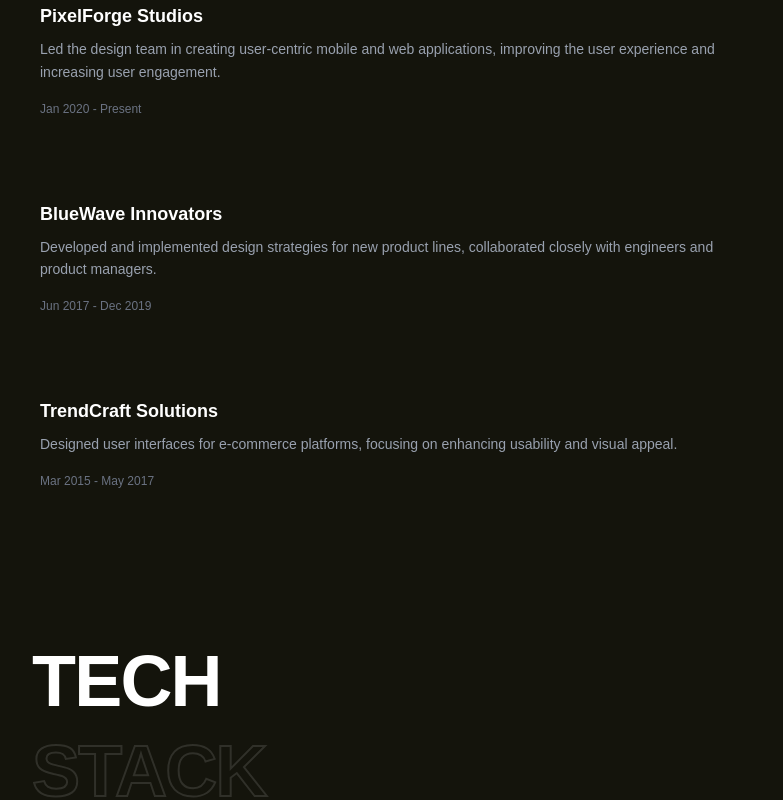
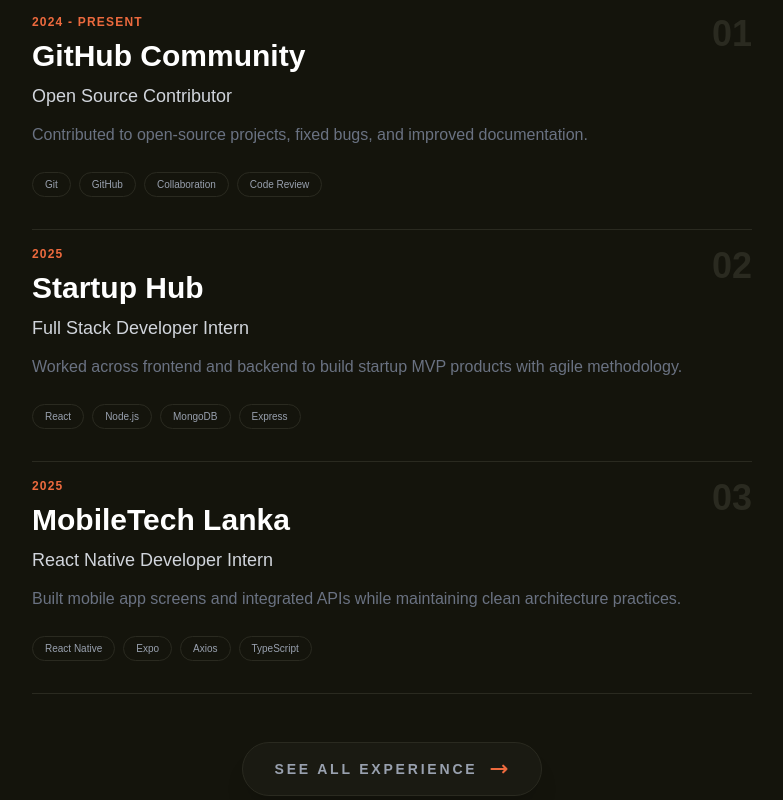
Before and after one commit to tharu-2003/Tharusha_Sandaruwan_Dahanayaka, a React (Vite) app: page / in a window 1280 px wide. Shown: the part 2100-2900 px from the top of the page, without its empty margins (480-1263 px from the left). Built offline with nearby package versions, Linux system fonts and the light colour scheme.

Commit message:
update experience section

```diff
--- a/src/components/ExperienceSection.tsx
+++ b/src/components/ExperienceSection.tsx
@@ -1,57 +1,107 @@
+import { useEffect, useState } from 'react';
+import { useNavigate } from 'react-router-dom';
+import { experiencesData } from '../assets/datas/assets';
 
-
-// import Link from "next/link";
-import { Link } from "react-router-dom";
-
-
-const experiences = [
-  {
-    company: "PixelForge Studios",
-    role: "Led the design team in creating user-centric mobile and web applications, improving the user experience and increasing user engagement.",
-    period: "Jan 2020 - Present",
-  },
-  {
-    company: "BlueWave Innovators",
-    role: "Developed and implemented design strategies for new product lines, collaborated closely with engineers and product managers.",
-    period: "Jun 2017 - Dec 2019",
-  },
-  {
-    company: "TrendCraft Solutions",
-    role: "Designed user interfaces for e-commerce platforms, focusing on enhancing usability and visual appeal.",
-    period: "Mar 2015 - May 2017",
-  },
-];
+export interface Experience {
+    _id: string;
+    role: string;
+    company: string;
+    period: string;
+    description: string;
+    skills: string[];
+}
 
 export function ExperienceSection() {
+  const navigate = useNavigate();
+  const [experiences, setExperiences] = useState<Experience[]>([]);
+
+  useEffect(() => {
+    // Array eke anthima items 3 ganna (-3 use karanna)
+    setExperiences(experiencesData.slice(-3).reverse());
+  }, []);
+
   return (
-    <section id="experience" className="py-1">
+    <section id="experience" className="py-1 px-4">
       {/* Title */}
       <div className="mb-12">
-        <h2 className="text-4xl sm:text-5xl lg:text-7xl font-black text-white tracking-tight">
-          12 YEARS OF
+        <h2 className="text-3xl sm:text-5xl lg:text-7xl font-black text-white tracking-tight leading-tight uppercase">
+          JOURNEY &
         </h2>
-        <h2 className="text-4xl sm:text-5xl lg:text-7xl font-black ghost-text tracking-tight">
+        <h2 className="text-2xl sm:text-5xl lg:text-7xl font-black ghost-text text-[#2a2a20] tracking-tight leading-tight uppercase">
           EXPERIENCE
         </h2>
       </div>
 
       {/* Experience List */}
-      <div className="space-y-8">
+      <div className="space-y-4">
         {experiences.map((exp, index) => (
-          <Link
+          <div
             key={index}
-            to="#"
-            className="block group hover:bg-[#1a1a12] p-6 rounded-xl transition-colors duration-300"
+            // Click karama page ekata navigate wenna methana onClick damma
+            onClick={() => navigate(`/experience-details/${exp._id}`)}
+            className="group block pb-8 border-b border-[#2a2a20] hover:bg-[#1a1a12]/50 transition-all duration-300 cursor-pointer"
           >
-            <h3 className="text-lg font-semibold text-white group-hover:text-[#ed6a3e] transition-colors mb-2">
-              {exp.company}
-            </h3>
-            <p className="text-sm text-gray-400 mb-3 leading-relaxed">
-              {exp.role}
-            </p>
-            <span className="text-xs text-gray-500">{exp.period}</span>
-          </Link>
+            <div className="flex flex-col md:flex-row md:items-start justify-between gap-4">
+              <div className="flex-1">
+                <span className="text-[#ed6a3e] text-xs font-bold tracking-widest uppercase mb-2 block">
+                  {exp.period}
+                </span>
+                <h3 className="text-2xl sm:text-3xl font-bold text-white group-hover:text-[#ed6a3e] transition-colors mb-2">
+                  {exp.company}
+                </h3>
+                <p className="text-lg text-gray-300 font-medium mb-3">
+                  {exp.role}
+                </p>
+                {/* Description Section with Line Clamp */}
+                <p className="text-sm sm:text-base text-gray-500 mb-6 max-w-2xl leading-relaxed line-clamp-3">
+                  {exp.description}
+                </p>
+
+                {/* Skills Tags */}
+                <div className="flex flex-wrap gap-2">
+                  {exp.skills.map((skill, sIndex) => (
+                    <span
+                      key={sIndex}
+                      className="text-[10px] px-3 py-1 border border-[#2a2a20] text-gray-400 rounded-full group-hover:border-[#ed6a3e]/30 group-hover:text-gray-300 transition-colors"
+                    >
+                      {skill}
+                    </span>
+                  ))}
+                </div>
+              </div>
+
+              {/* Step Indicator */}
+              <div className="hidden md:block text-[#2a2a20] group-hover:text-[#ed6a3e] transition-colors">
+                <span className="text-4xl font-black">0{index + 1}</span>
+              </div>
+            </div>
+          </div>
         ))}
+      </div>
+
+      {/* See All Experience Button */}
+      <div className="mt-12 flex justify-center">
+        <button
+          onClick={() => navigate('/experience')}
+          className="group relative px-8 py-4 bg-[#1a1a12] border border-[#2a2a20] rounded-full overflow-hidden transition-all duration-500 hover:border-[#ed6a3e]/50 shadow-xl"
+        >
+          {/* Hover highlight effect */}
+          <div className="absolute inset-0 bg-[#ed6a3e] translate-y-[101%] group-hover:translate-y-0 transition-transform duration-500 ease-out" />
+
+          <div className="relative flex items-center gap-3">
+            <span className="text-sm font-black uppercase tracking-[0.2em] text-gray-400 group-hover:text-white transition-colors duration-300">
+              See All Experience
+            </span>
+            <svg
+              className="w-5 h-5 text-[#ed6a3e] group-hover:text-white group-hover:translate-x-1 transition-all duration-300"
+              fill="none"
+              viewBox="0 0 24 24"
+              stroke="currentColor"
+            >
+              <path strokeLinecap="round" strokeLinejoin="round" strokeWidth={2.5} d="M17 8l4 4m0 0l-4 4m4-4H3" />
+            </svg>
+          </div>
+        </button>
       </div>
     </section>
   );
```
